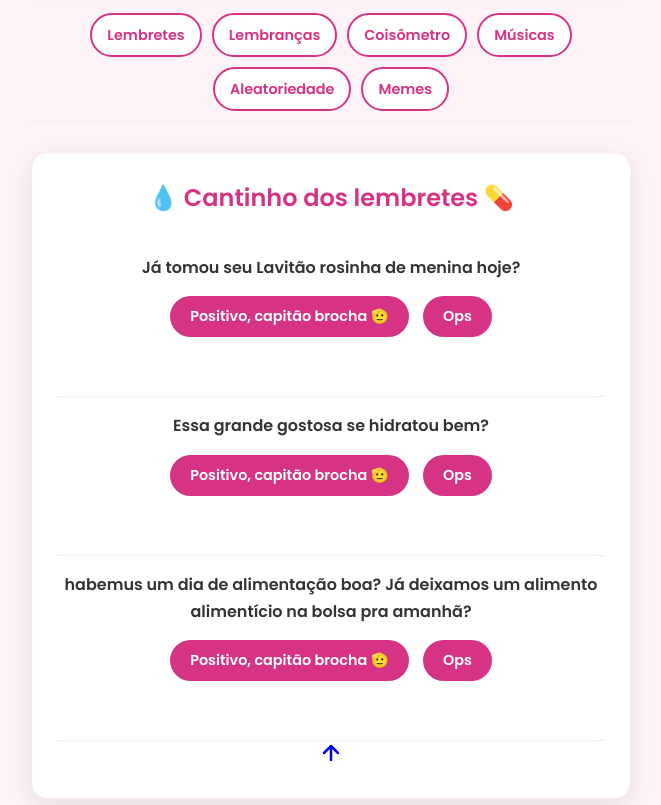
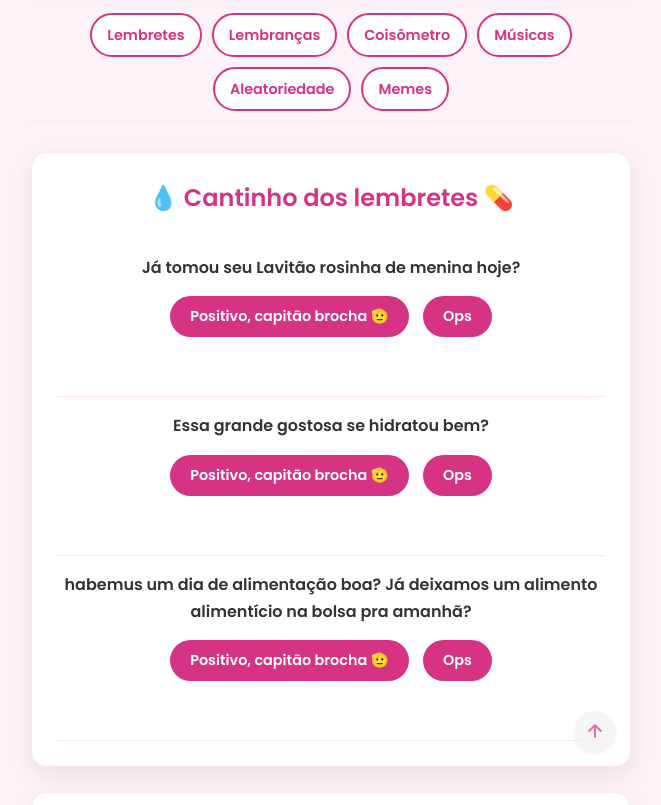
Before and after one commit to LGiovannini36/Cantinho-da-Lari, a website: page index.html in a window 1280 px wide. Shown: the part 570-1375 px from the top of the page, without its empty margins (309-970 px from the left). Drawn offline with Linux system fonts and the light colour scheme.

Commit message:
Update style.css

```diff
--- a/style.css
+++ b/style.css
@@ -58,6 +58,7 @@
 
 /* Estilo Padrão para todos os Cards */
 .card {
+    position: relative; /* Adicionado para posicionar o botão de retorno */
     background-color: var(--cor-card);
     padding: 25px;
     border-radius: var(--borda-radius);
@@ -414,3 +415,35 @@
     color: white;
     transform: translateY(-2px);
 }
+/* --- ESTILOS PARA O BOTÃO VOLTAR AO TOPO --- */
+
+.btn-voltar-topo {
+    position: absolute; /* Posição absoluta em relação ao card */
+    bottom: 15px;
+    right: 15px;
+    width: 40px;
+    height: 40px;
+    background-color: #f1f1f1;
+    color: var(--cor-principal);
+    border-radius: 50%;
+    display: flex;
+    justify-content: center;
+    align-items: center;
+    text-decoration: none;
+    transition: all 0.2s ease-in-out;
+    box-shadow: 0 2px 5px rgba(0,0,0,0.1);
+    opacity: 0.7; /* Começa um pouco transparente */
+}
+
+.btn-voltar-topo:hover {
+    background-color: var(--cor-principal);
+    color: white;
+    transform: translateY(-3px);
+    box-shadow: 0 4px 8px rgba(0,0,0,0.15);
+    opacity: 1; /* Fica totalmente opaco ao passar o mouse */
+}
+
+.btn-voltar-topo svg {
+    width: 20px;
+    height: 20px;
+}
```
